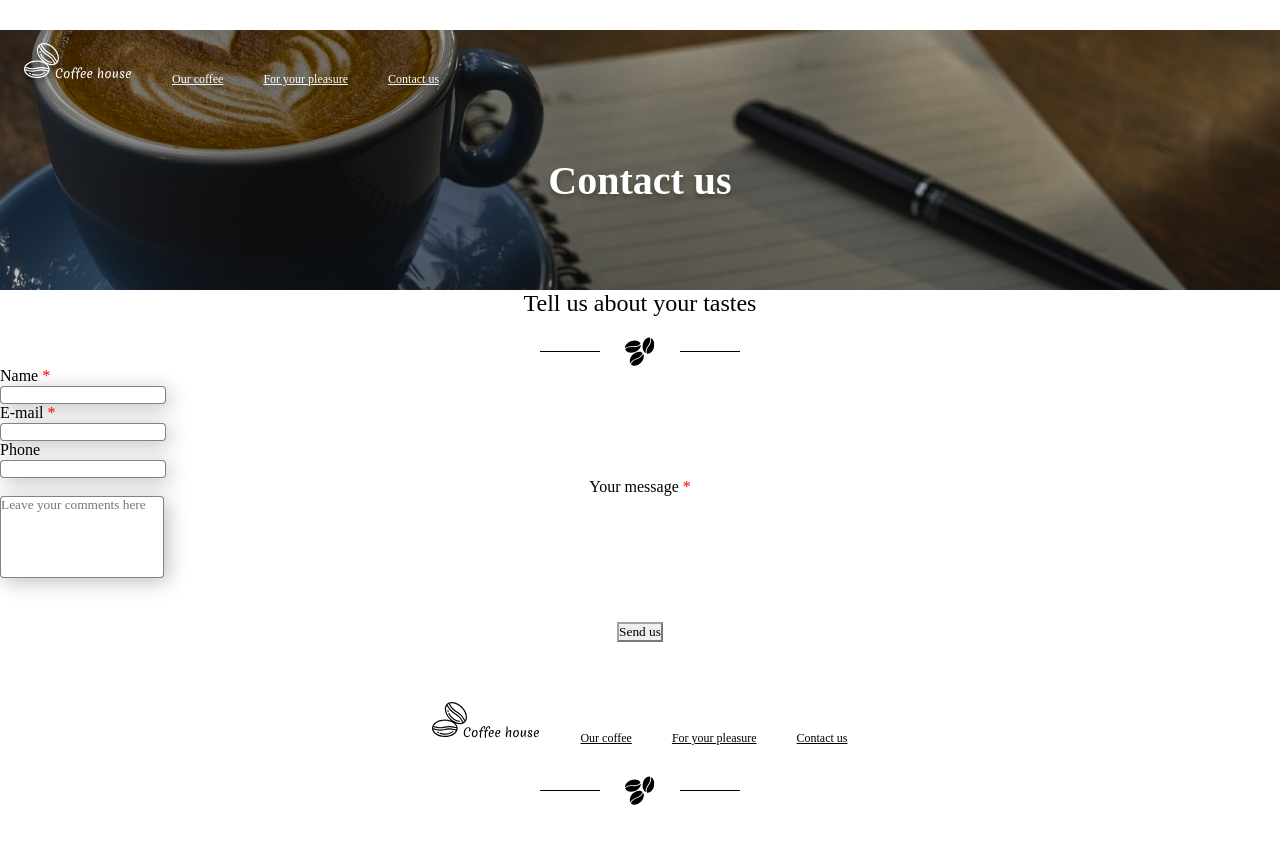
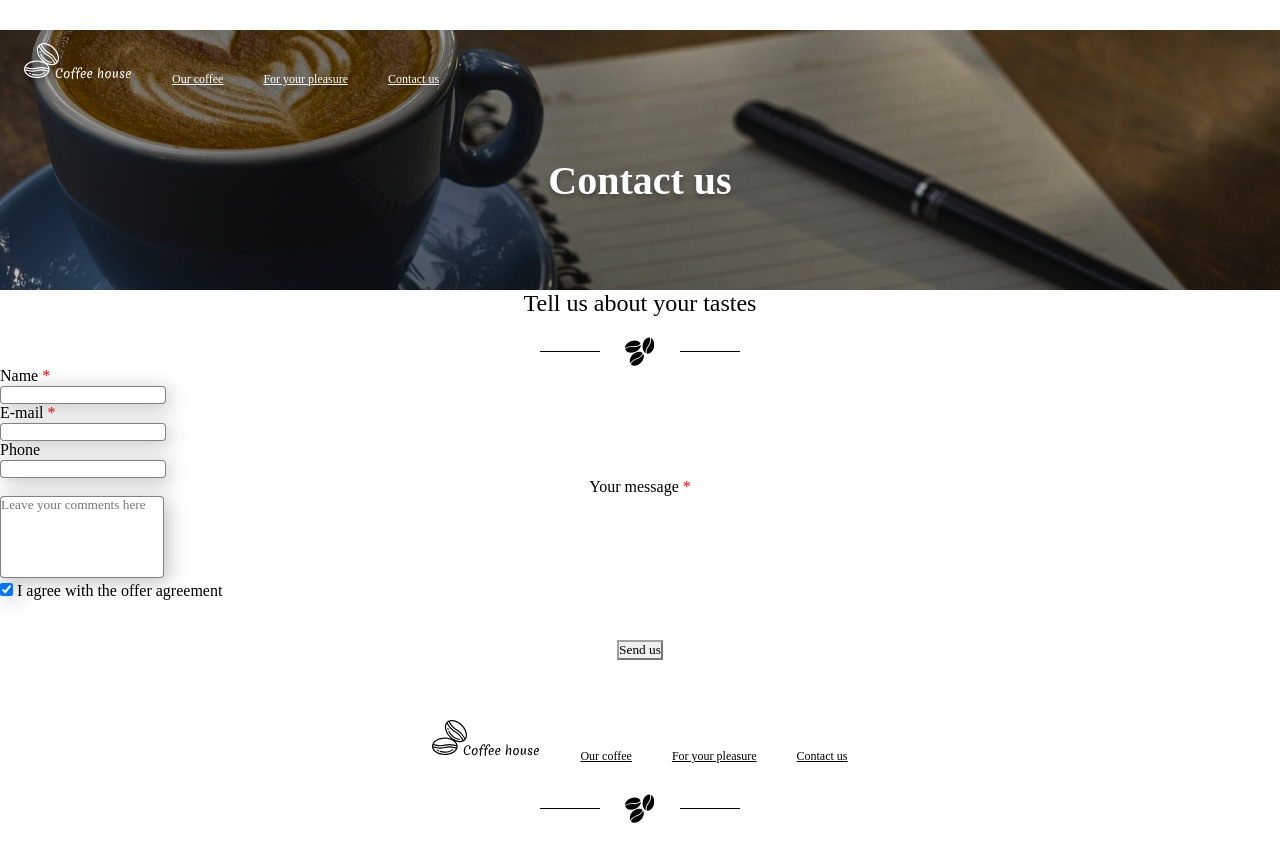
Before and after one commit to PSKutergin/coffee-shop, a Vue app: page /contacts in a window 1280 px wide. Built offline with nearby package versions, Linux system fonts and the light colour scheme; the HTML template or start-up script is replaced by a standard one.

Commit message:
add checkbox agree in form

```diff
--- /dev/null
+++ b/src/validators/checkAgree.js
@@ -0,0 +1,3 @@
+export const checkAgree = (value) => {
+    return value === true
+}
--- a/src/views/ContacsView.vue
+++ b/src/views/ContacsView.vue
@@ -112,6 +112,24 @@
                                 </div>
                             </div>
 
+                            <div>
+                                <label>
+                                    <input
+                                        v-model="v$.agree.$model"
+                                        name="agree"
+                                        type="checkbox"
+                                        id="agree"
+                                    >
+                                    I agree with the offer agreement
+                                </label>
+                                <p
+                                    v-for="error in v$.agree.$errors"
+                                    :key="error.$uid"
+                                >
+                                    {{ error.$message }}
+                                </p>
+                            </div>
+
                             <div class="row">
                                 <div class="col">
                                     <button class="btn btn-outline-dark send-btn">Send us</button>
@@ -135,6 +153,7 @@ import { useVuelidate } from '@vuelidate/core';
 import { required, email, maxLength } from '@vuelidate/validators';
 import { helpers } from '@vuelidate/validators';
 import { minLength } from '../validators/minLength';
+import { checkAgree } from '../validators/checkAgree';
 
 export default {
     setup () {
@@ -146,6 +165,7 @@ export default {
             email: '',
             phone: '',
             message: '',
+            agree: true,
         }
     },
     components: { NavBarComponent },
@@ -159,6 +179,10 @@ export default {
                 maxLength: maxLength(20),
                 minLength: helpers.withMessage('This value min 5', minLength),
             },
+            agree: {
+                required,
+                checkAgree: helpers.withMessage('Check agree', checkAgree)
+            },
         }
     },
     methods: {
```
